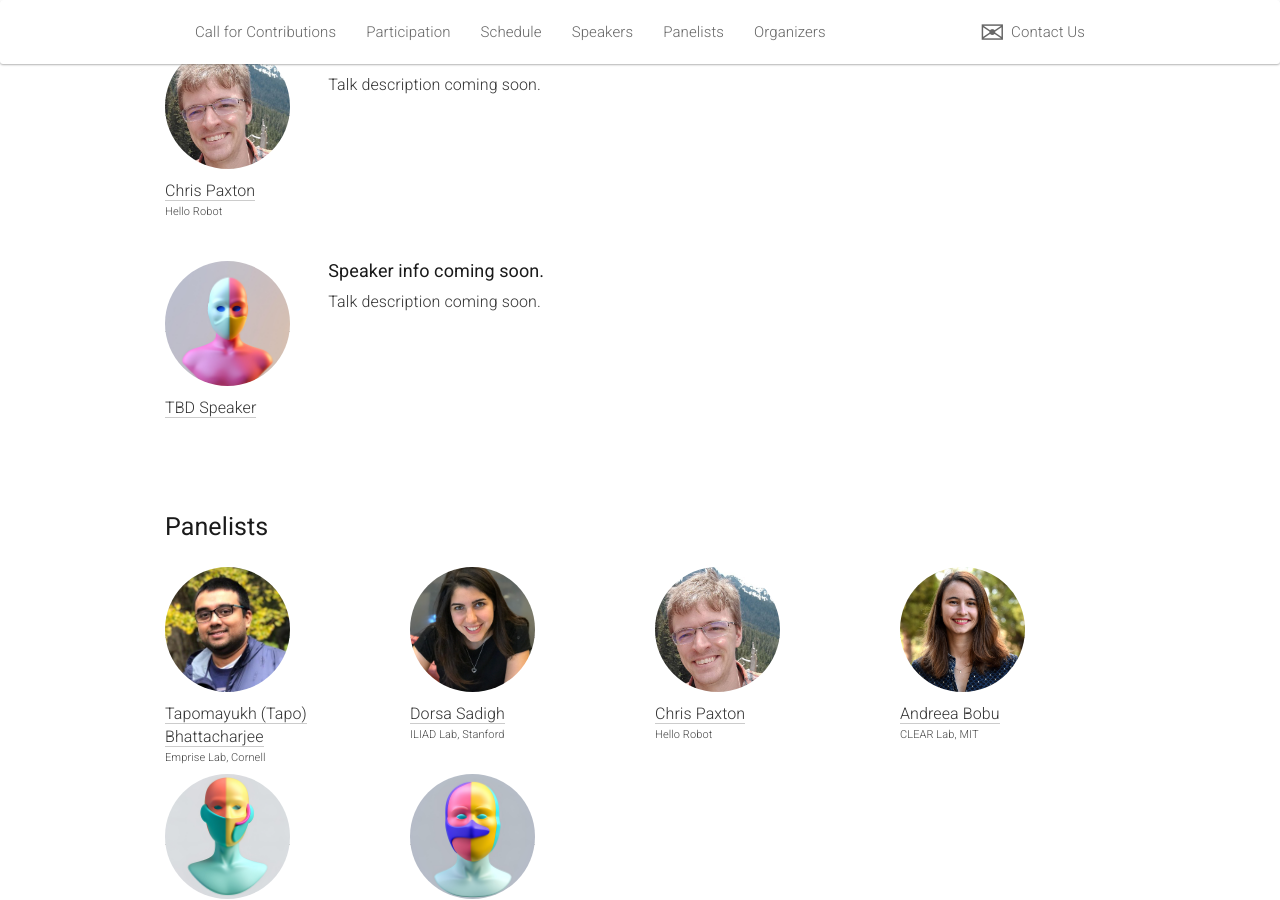
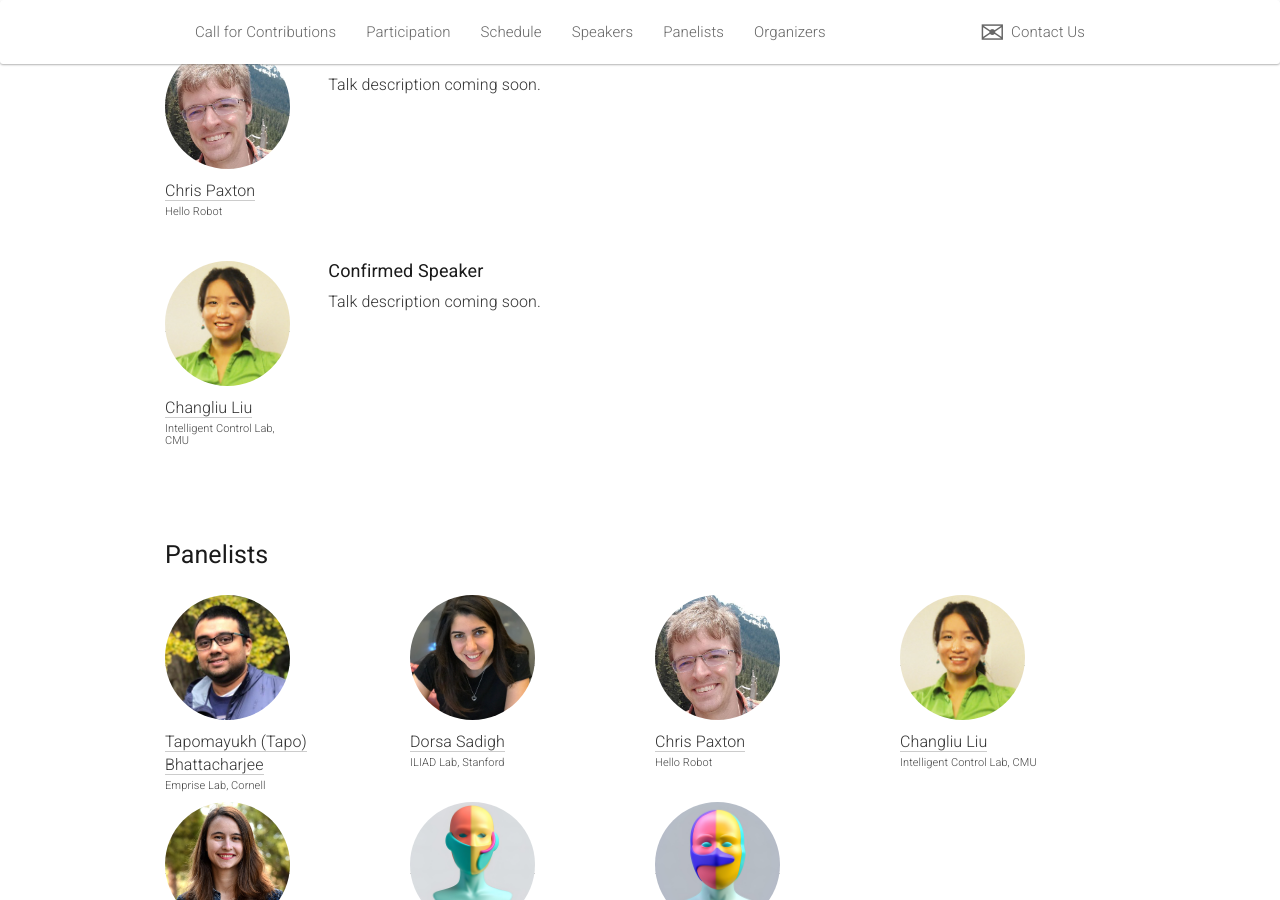
Before and after one commit to safe-hri/safe-hri.github.io, a Jekyll site: the page built from _pages/home_2025.md, in a window 1280 px wide and 900 px high, scrolled down 2859 px. Built offline with Jekyll 4.4.1, drawn with Linux system fonts in a browser that asks for light colours; nearby versions of some CDN libraries.

Commit message:
adds speaker

```diff
--- a/_data/speakers.yml
+++ b/_data/speakers.yml
@@ -28,12 +28,12 @@
   category: speakers
   panelist: true
 
-- name: TBD Speaker
-  url:
-  photo: tbd1.jpg
-  affil:
-  talk_title: Speaker info coming soon.
+- name: Changliu Liu
+  url: http://icontrol.ri.cmu.edu/
+  photo: CL.jpg
+  affil: Intelligent Control Lab, CMU
+  talk_title: Confirmed Speaker
   talk_abstract: |
     Talk description coming soon.
   category: speakers
-  panelist: false
+  panelist: true
```
Also changed, not shown: 2025/img/speakers/CL.jpg (added).
